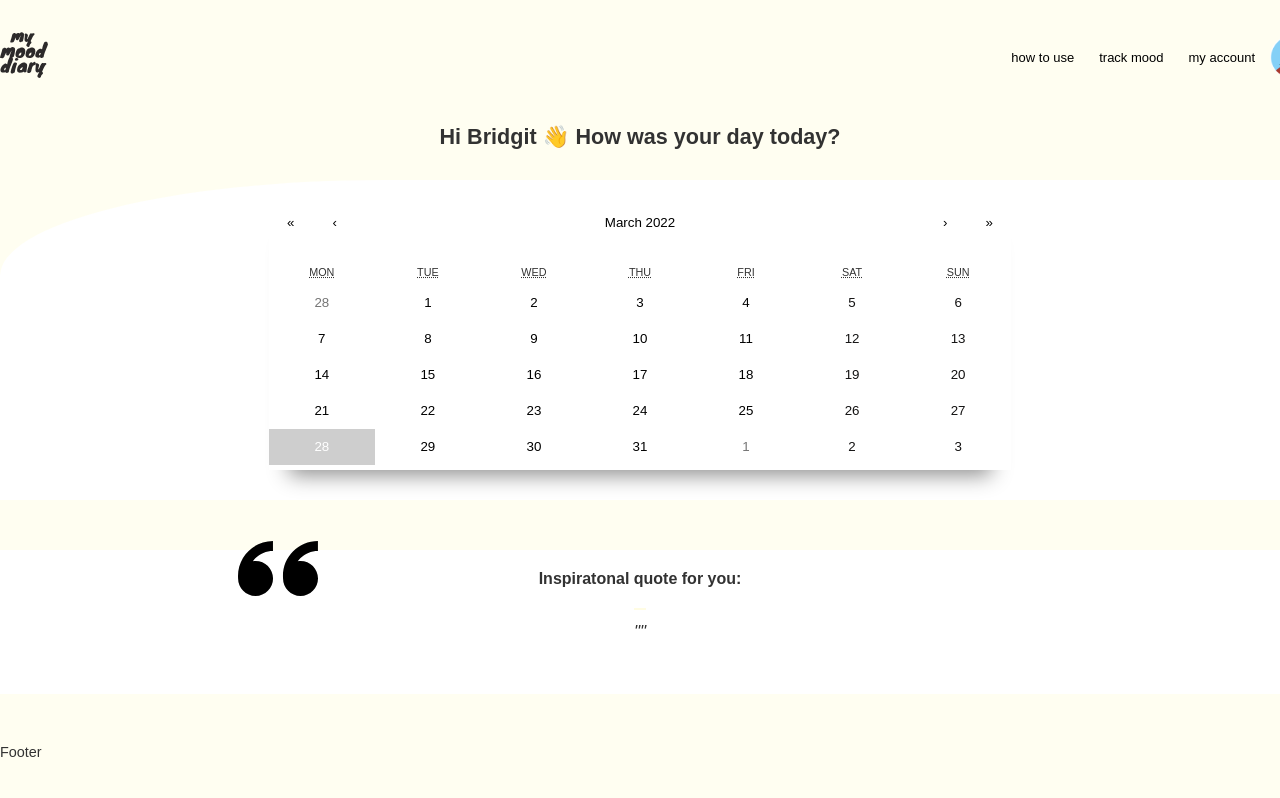
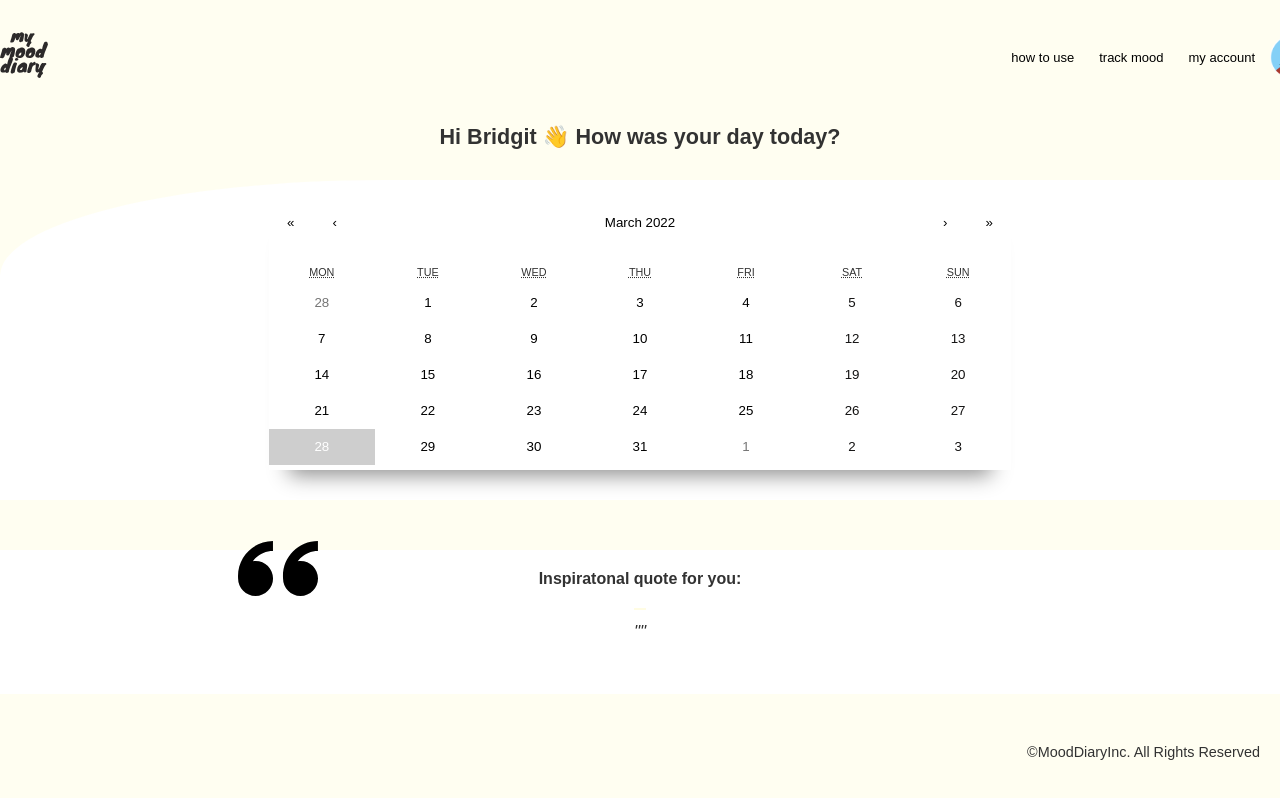
Before and after one commit to marimanger/mood-tracker, a React (Create React App) app: page /track-mood in a window 1280 px wide. Shown: the top 798 px of the page. Built offline with nearby package versions, Linux system fonts and the light colour scheme; no server answers.

Commit message:
added some footer

```diff
--- a/src/components/footer/Footer.js
+++ b/src/components/footer/Footer.js
@@ -1,8 +1,7 @@
 import "../footer/footer.scss";
 
+function Footer() {
+  return <div className="footer">&#169;MoodDiaryInc. All Rights Reserved</div>;
+}
 
-function Footer() {
-    return <div>Footer</div>;
-  }
-
-  export default Footer;
+export default Footer;
--- a/src/components/footer/footer.scss
+++ b/src/components/footer/footer.scss
@@ -2,3 +2,10 @@
 @use "../../styles/mixins" as *;
 @use "../../styles/fonts" as *;
 @use "../../styles/variables" as *;
+
+.footer {
+  display: flex;
+  justify-content: flex-end;
+  margin: 20px;
+  height: 40px;
+}
```
